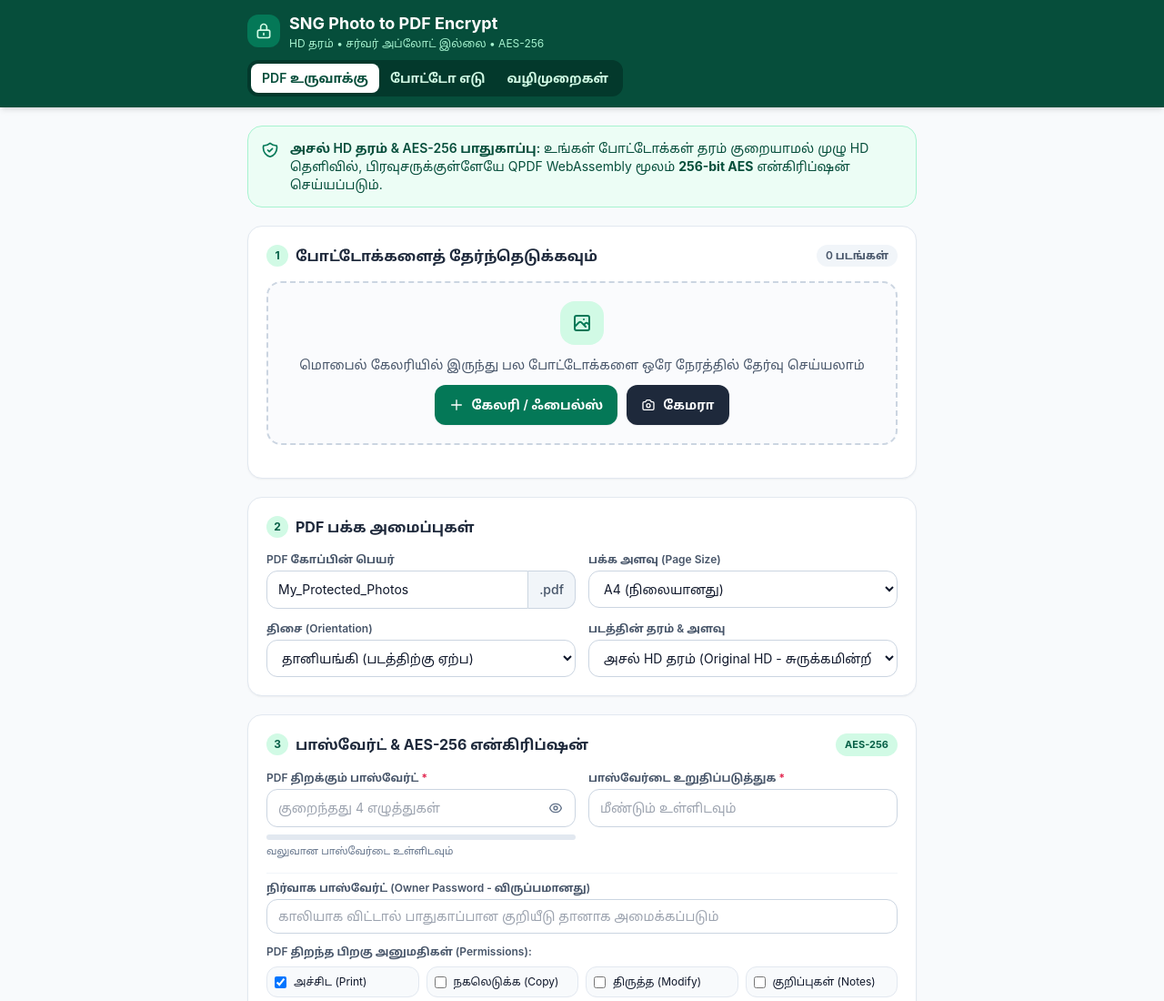
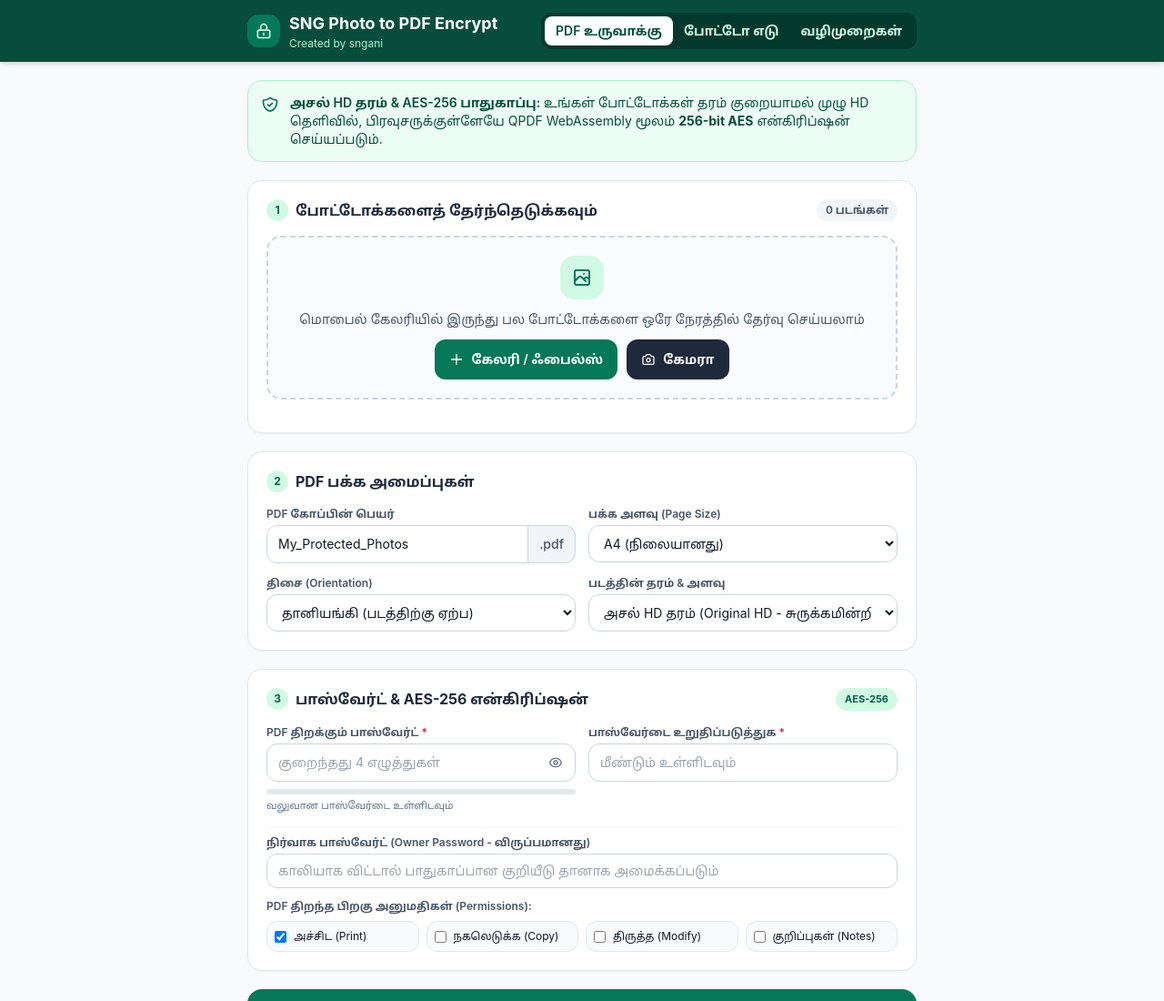
Before and after one commit to rayanfathima2011-bot/Sng-photo-pdf, a plain HTML site: page index.html in a window 1280 px wide. Shown: the top 1100 px of the page at 91% size. Drawn offline with nearby package versions, Linux system fonts and the light colour scheme.

Commit message:
Update index.html

```diff
--- a/index.html
+++ b/index.html
@@ -41,7 +41,7 @@
         </div>
         <div class="min-w-0">
           <h1 class="text-sm sm:text-lg font-bold truncate">SNG Photo to PDF Encrypt</h1>
-          <p class="text-[11px] sm:text-xs text-emerald-200 truncate">HD தரம் &bull; சர்வர் அப்லோட் இல்லை &bull; AES-256</p>
+          <p class="text-[11px] sm:text-xs text-emerald-200 truncate">Created by sngani</p>
         </div>
       </div>
       <nav class="flex bg-emerald-950/60 p-1 rounded-xl shrink-0">
```
